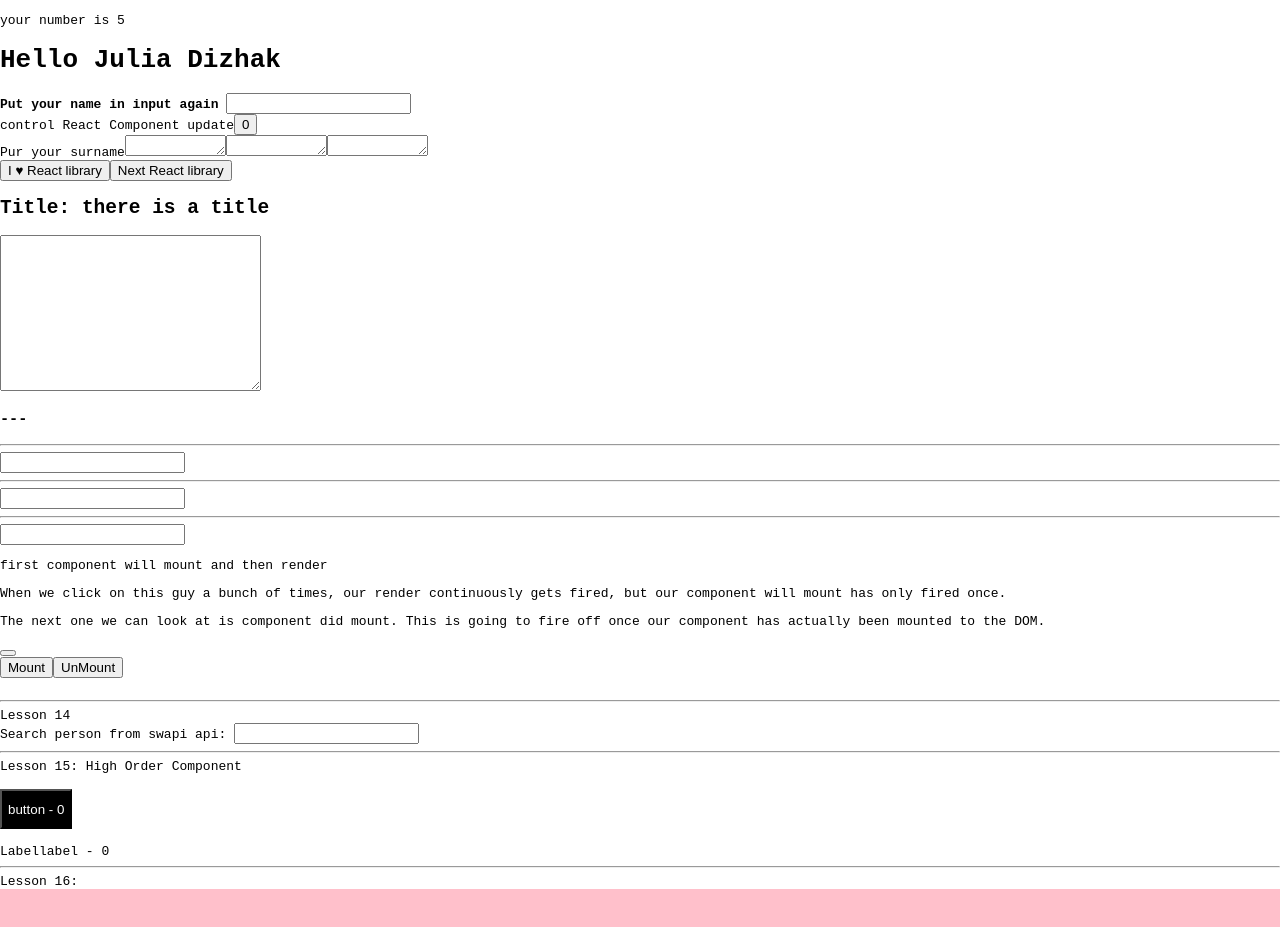
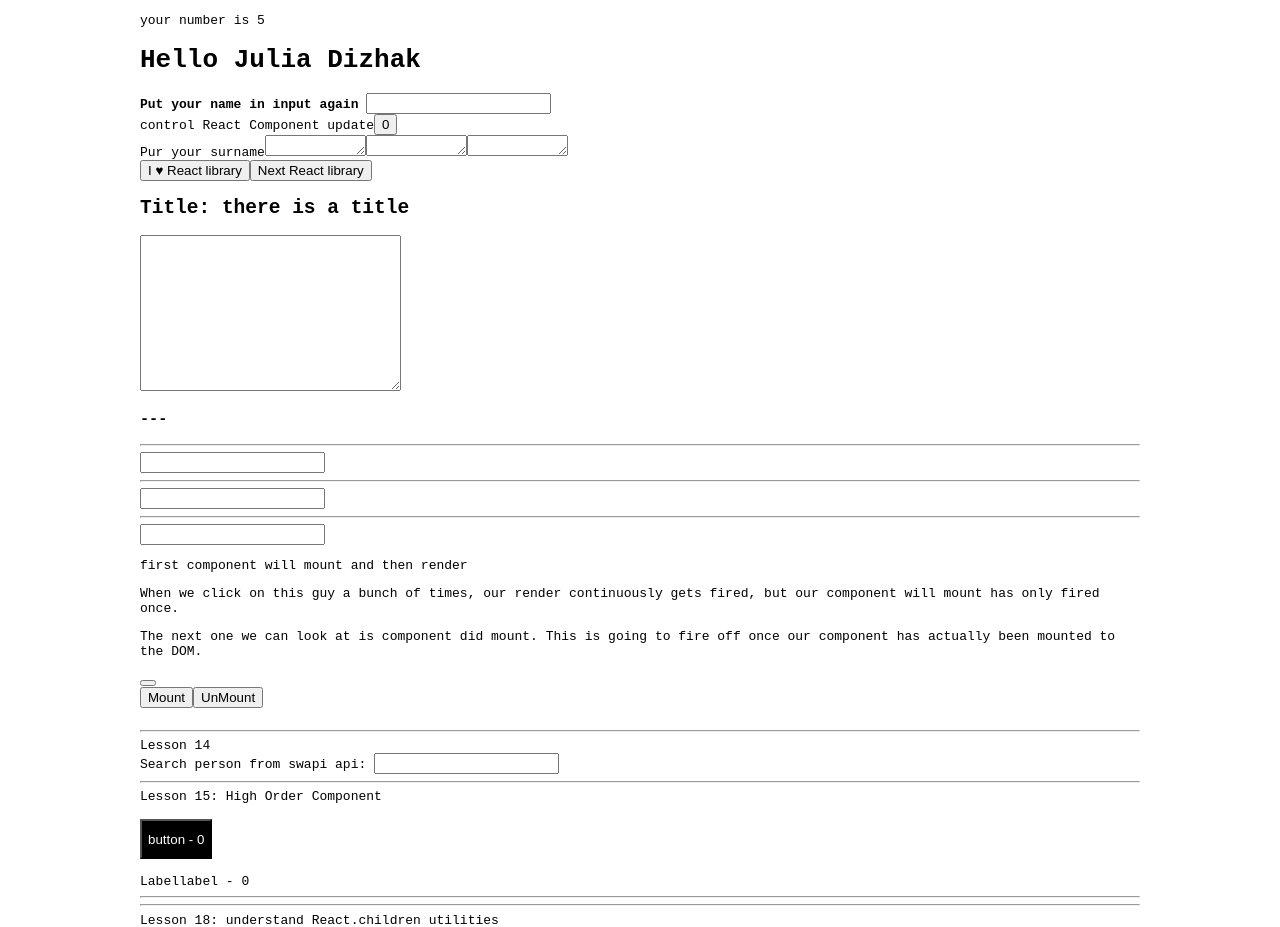
Before and after one commit to julia-dizhak/movie-app, a React (Create React App) app in the folder my-app/: page / in a window 1280 px wide. Shown: the top 927 px of the page. Built offline with nearby package versions, Linux system fonts and the light colour scheme; no server answers.

Commit message:
Lesson 18: React.Children utilities

```diff
--- a/my-app/src/App.css
+++ b/my-app/src/App.css
@@ -1,7 +1,11 @@
 body {
-    margin: 0;
-    padding: 0;
+    /*margin: 0;*/
+    /*padding: 0;*/
     font-family: monospace;
+}
+#root {
+    margin: auto;
+    width: 1000px;
 }
 
 .jsx-compiler {
--- a/my-app/src/App.js
+++ b/my-app/src/App.js
@@ -169,13 +169,21 @@ class App extends React.Component {
                 </div>
 
                 <hr />
+                {/*<div>*/}
+                    {/*<div>Lesson 16: live js compiler</div>*/}
+                    {/*<LiveJsxCompiler />*/}
+                {/*</div>*/}
+
+                <hr />
                 <div>
-                    <div>Lesson 16: </div>
-                    <LiveJsxCompiler />
+                    <div>Lesson 18: understand React.children utilities</div>
+                    <Parent>
+                        <div className="childA"></div>
+                        {/*<div className="childB"></div>*/}
+                    </Parent>
                 </div>
 
             </div>
-
         )
     }
 
@@ -445,6 +453,22 @@ class LiveJsxCompiler extends React.Component {
     }
 }
 
+// Lesson 18
+class Parent extends React.Component {
+    render() {
+        //console.log(this.props.children);
+        //let items = this.props.children.map(child => child);
+        //let items = React.Children.map(this.props.children, child => child);
+        //let items = React.Children.toArray(this.props.children);
+        //let items = React.Children.forEach(this.props.children, child => console.log(child.props.className));
+        let items = React.Children.only(this.props.children);
+
+        console.log(items);
+        return null;
+    }
+}
+
+
 {/*<Buttons>*/}
 
     {/*<button>a</button>*/}
```
Also changed, not shown: 1 other file (tests, documents, lock files or other folders).
